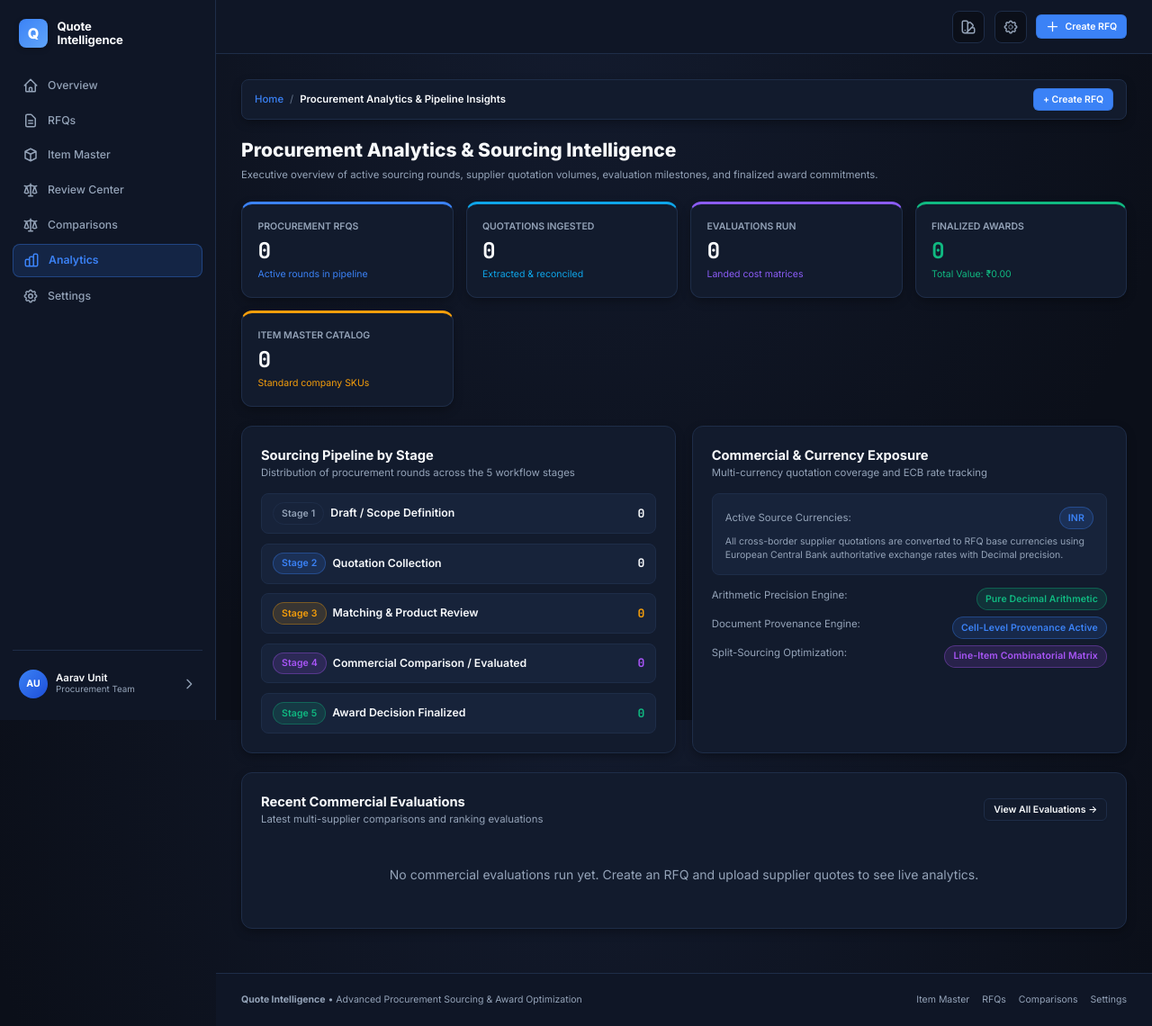
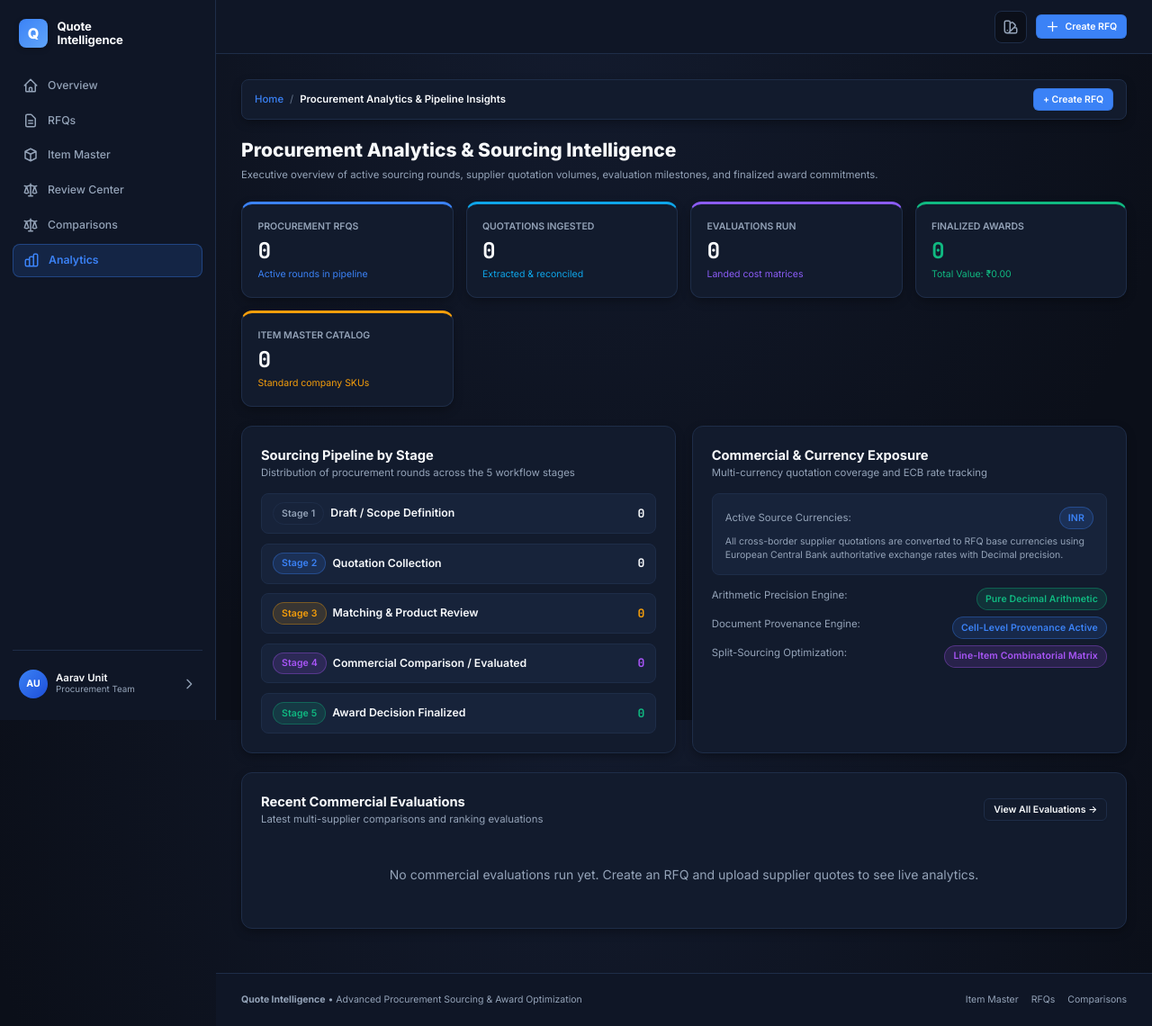
Before and after one commit to nichronium/QUOTE, a FastAPI app: page /analytics in a window 1280 px wide. Shown: the whole page at 90% size. Run offline with FastAPI, Linux system fonts and the light colour scheme.

Commit message:
simplify settings navigation

```diff
--- a/app/templates/base.html
+++ b/app/templates/base.html
@@ -942,15 +942,6 @@
                         </svg>
                         Analytics
                     </a>
-
-                    <!-- Settings -->
-                    <a href="/settings" class="sidebar-link {% if effective_tab == 'settings' %}active{% endif %}">
-                        <svg fill="none" viewBox="0 0 24 24" stroke="currentColor">
-                            <path stroke-linecap="round" stroke-linejoin="round" d="M10.325 4.317c.426-1.756 2.924-1.756 3.35 0a1.724 1.724 0 002.573 1.066c1.543-.94 3.31.826 2.37 2.37a1.724 1.724 0 001.065 2.572c1.756.426 1.756 2.924 0 3.35a1.724 1.724 0 00-1.066 2.573c.94 1.543-.826 3.31-2.37 2.37a1.724 1.724 0 00-2.572 1.065c-.426 1.756-2.924 1.756-3.35 0a1.724 1.724 0 00-2.573-1.066c-1.543.94-3.31-.826-2.37-2.37a1.724 1.724 0 00-1.065-2.572c-1.756-.426-1.756-2.924 0-3.35a1.724 1.724 0 001.066-2.573c-.94-1.543.826-3.31 2.37-2.37.996.608 2.296.07 2.572-1.065z"/>
-                            <path stroke-linecap="round" stroke-linejoin="round" d="M15 12a3 3 0 11-6 0 3 3 0 016 0z"/>
-                        </svg>
-                        Settings
-                    </a>
                 </nav>
             </div>
 
@@ -990,14 +981,6 @@
                         </svg>
                     </button>
 
-                    <!-- Settings Button in Topbar -->
-                    <a href="/settings" class="icon-btn" title="Application &amp; Sourcing Settings">
-                        <svg style="width: 18px; height: 18px;" fill="none" viewBox="0 0 24 24" stroke="currentColor">
-                            <path stroke-linecap="round" stroke-linejoin="round" stroke-width="2" d="M10.325 4.317c.426-1.756 2.924-1.756 3.35 0a1.724 1.724 0 002.573 1.066c1.543-.94 3.31.826 2.37 2.37a1.724 1.724 0 001.065 2.572c1.756.426 1.756 2.924 0 3.35a1.724 1.724 0 00-1.066 2.573c.94 1.543-.826 3.31-2.37 2.37a1.724 1.724 0 00-2.572 1.065c-.426 1.756-2.924 1.756-3.35 0a1.724 1.724 0 00-2.573-1.066c-1.543.94-3.31-.826-2.37-2.37a1.724 1.724 0 00-1.065-2.572c-1.756-.426-1.756-2.924 0-3.35a1.724 1.724 0 001.066-2.573c-.94-1.543.826-3.31 2.37-2.37.996.608 2.296.07 2.572-1.065z"/>
-                            <path stroke-linecap="round" stroke-linejoin="round" d="M15 12a3 3 0 11-6 0 3 3 0 016 0z"/>
-                        </svg>
-                    </a>
-
                     <!-- Create RFQ CTA -->
                     <a href="/rfqs/create" class="btn btn-primary btn-sm">
                         <svg style="width: 15px; height: 15px;" fill="none" viewBox="0 0 24 24" stroke="currentColor">
@@ -1021,7 +1004,6 @@
                     <a href="/item-master" style="color: var(--text-muted); text-decoration: none;">Item Master</a>
                     <a href="/rfqs" style="color: var(--text-muted); text-decoration: none;">RFQs</a>
                     <a href="/comparisons" style="color: var(--text-muted); text-decoration: none;">Comparisons</a>
-                    <a href="/settings" style="color: var(--text-muted); text-decoration: none;">Settings</a>
                 </div>
             </footer>
         </div>
```
Also changed, not shown: tests/test_sidebar_active_navigation_state.py (+14 -5 lines).
